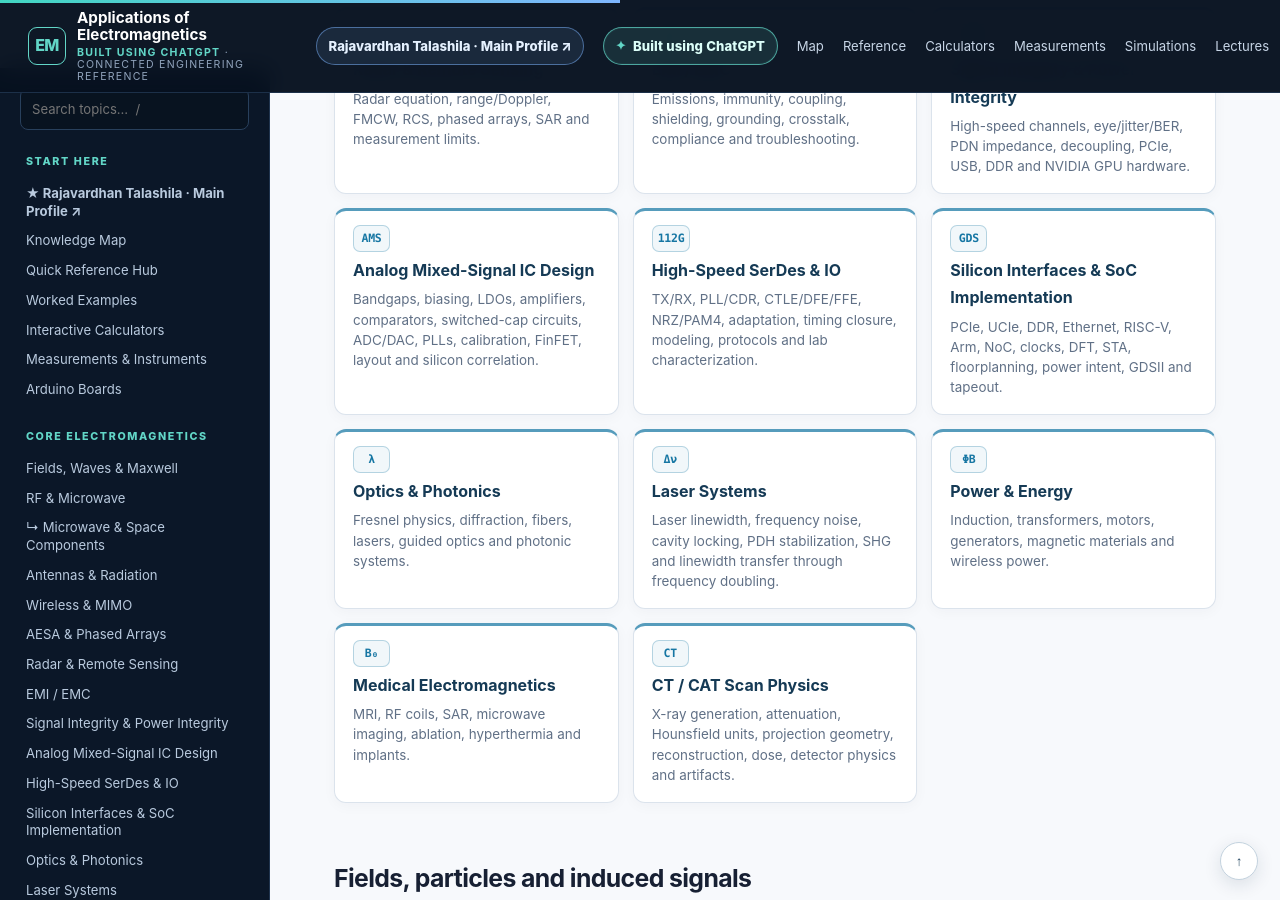
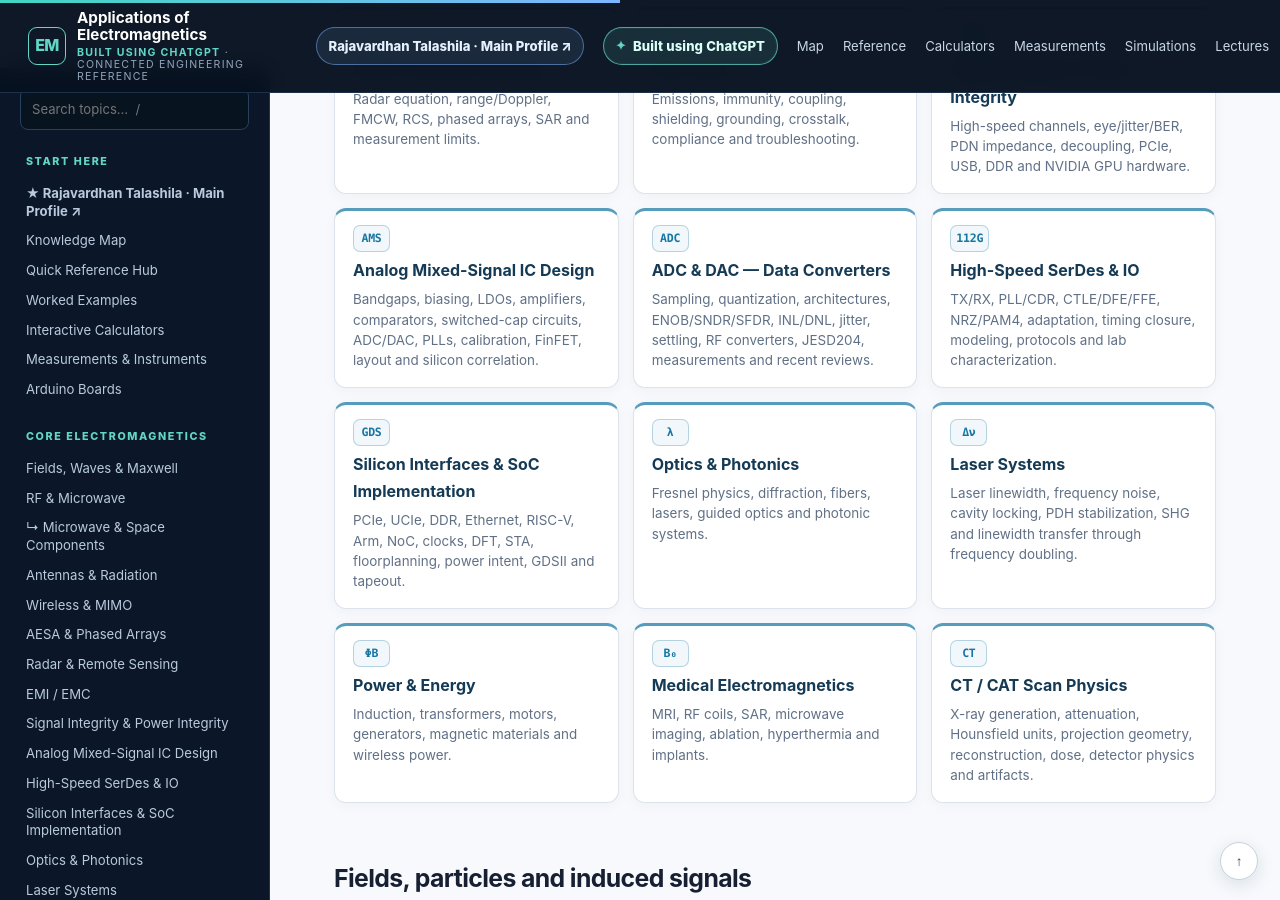
Before and after one commit to RajavardhanT/Electromagnetics_Applications, a Jekyll site: the page built from index.md, in a window 1280 px wide and 900 px high, scrolled down 2890 px. Built offline with Jekyll 4.4.1, drawn with Linux system fonts in a browser that asks for light colours.

Commit message:
Expose ADC DAC reference on homepage

```diff
--- a/index.md
+++ b/index.md
@@ -99,6 +99,7 @@ description: A connected, practical reference from Maxwell's equations to RF eng
 <a class="reference-card" data-symbol="EMC" href="emc/"><strong>EMI / EMC</strong><span>Emissions, immunity, coupling, shielding, grounding, crosstalk, compliance and troubleshooting.</span></a>
 <a class="reference-card" data-symbol="SI/PI" href="signal-power-integrity/"><strong>Signal Integrity & Power Integrity</strong><span>High-speed channels, eye/jitter/BER, PDN impedance, decoupling, PCIe, USB, DDR and NVIDIA GPU hardware.</span></a>
 <a class="reference-card" data-symbol="AMS" href="analog-mixed-signal/"><strong>Analog Mixed-Signal IC Design</strong><span>Bandgaps, biasing, LDOs, amplifiers, comparators, switched-cap circuits, ADC/DAC, PLLs, calibration, FinFET, layout and silicon correlation.</span></a>
+<a class="reference-card" data-symbol="ADC" href="data-converters/"><strong>ADC & DAC — Data Converters</strong><span>Sampling, quantization, architectures, ENOB/SNDR/SFDR, INL/DNL, jitter, settling, RF converters, JESD204, measurements and recent reviews.</span></a>
 <a class="reference-card" data-symbol="112G" href="high-speed-serdes/"><strong>High-Speed SerDes & IO</strong><span>TX/RX, PLL/CDR, CTLE/DFE/FFE, NRZ/PAM4, adaptation, timing closure, modeling, protocols and lab characterization.</span></a>
 <a class="reference-card" data-symbol="GDS" href="silicon-soc/"><strong>Silicon Interfaces & SoC Implementation</strong><span>PCIe, UCIe, DDR, Ethernet, RISC-V, Arm, NoC, clocks, DFT, STA, floorplanning, power intent, GDSII and tapeout.</span></a>
 <a class="reference-card" data-symbol="λ" href="optics-photonics/"><strong>Optics & Photonics</strong><span>Fresnel physics, diffraction, fibers, lasers, guided optics and photonic systems.</span></a>
```
